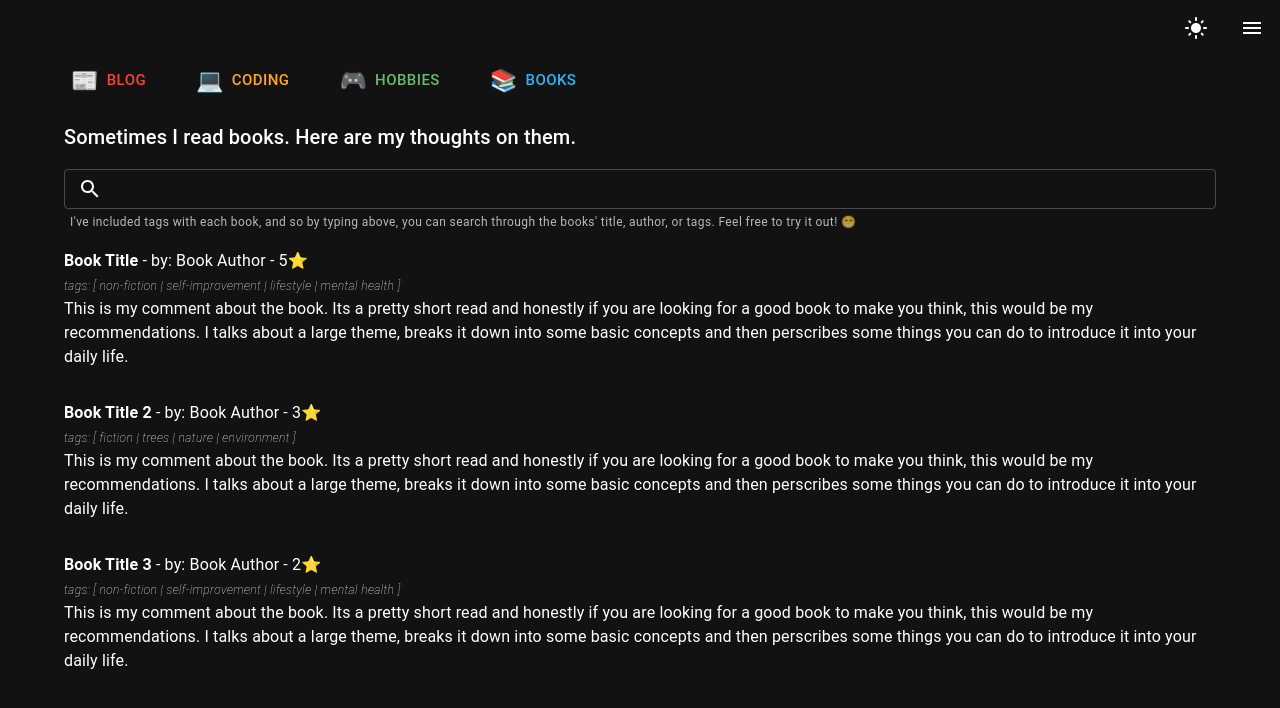
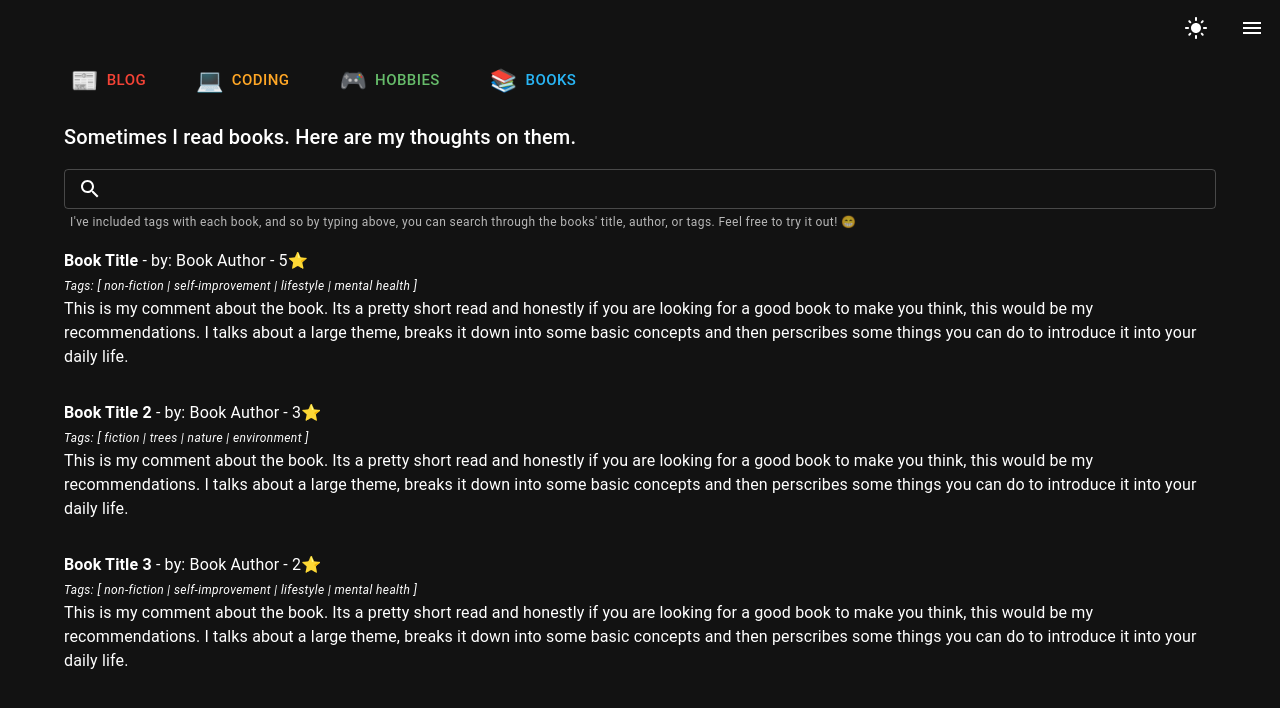
Before and after one commit to EastML/blog-site, a React (Create React App) app: page /books in a window 1280 px wide. Shown: the top 708 px of the page. Built offline with nearby package versions, Linux system fonts and the light colour scheme.

Commit message:
book page minor updates

```diff
--- a/src/pages/book/_components/BookSection.js
+++ b/src/pages/book/_components/BookSection.js
@@ -49,7 +49,7 @@ const BookSection = () => {
                     )
                 }}
                 helperText={
-                    <Box ml={-1}>
+                    <Box ml={-1} color='text.primary.main'>
                         {CONSTANTS.QUERY_HELPER}
                     </Box>
                 }
@@ -61,8 +61,8 @@ const BookSection = () => {
                         <Typography component='div'>
                             <StyledSpan>{book.title}</StyledSpan> - by: {book.author} - {book.rating}⭐
                         </Typography>
-                        <Typography fontStyle='italic' fontWeight={200} variant='caption'gutterBottom>
-                            tags: [{' '}
+                        <Typography fontStyle='italic' variant='caption' gutterBottom>
+                            Tags: [{' '}
                             {book.tags.map((tag, i) => (
                                 i === book.tags.length - 1 ? `${tag}` : `${tag} | `
                             ))}
```
